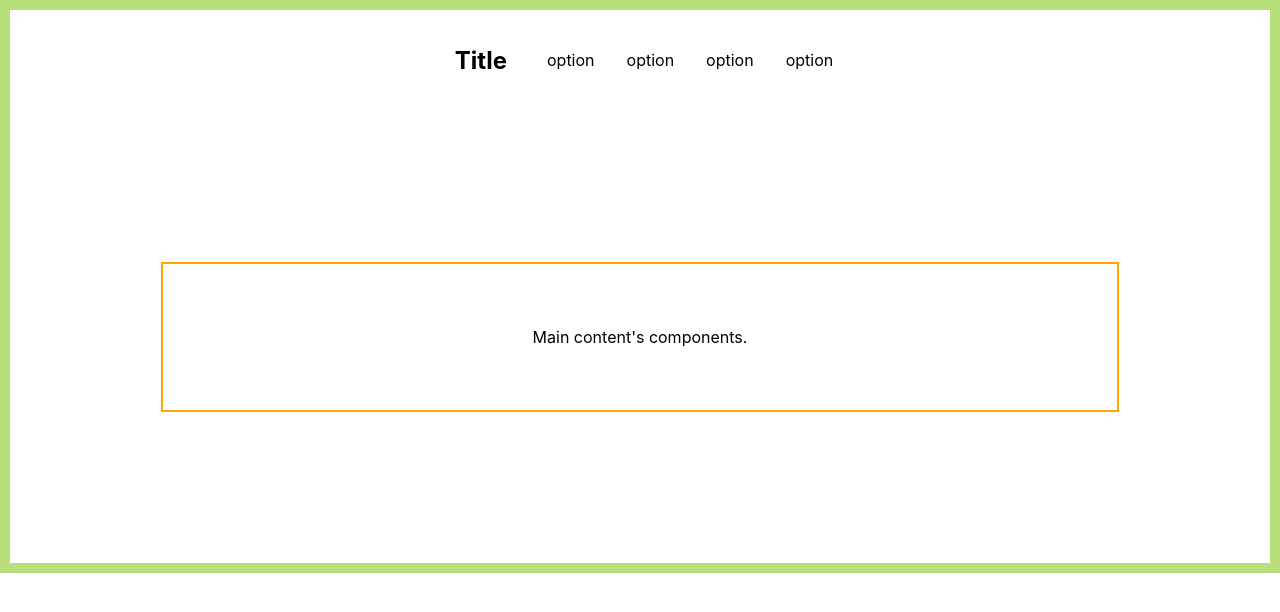
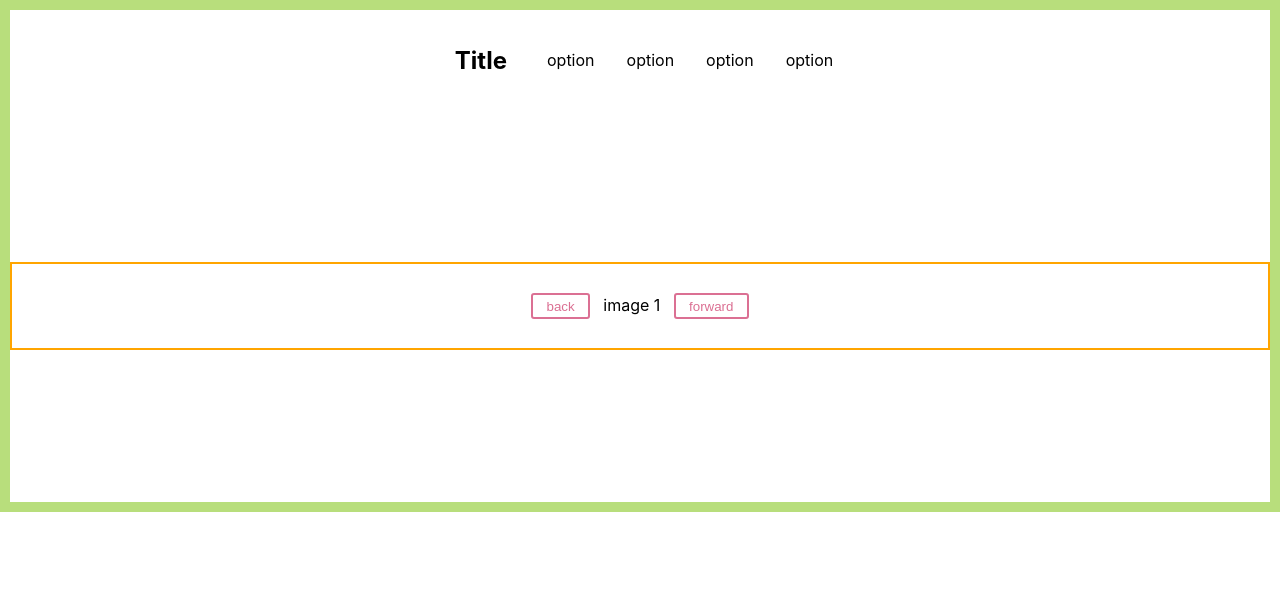
Before and after one commit to KeturahDev/Clean-Juice-Layout, a React (Create React App) app: page / in a window 1280 px wide. Shown: the top 612 px of the page. Built offline with nearby package versions, Linux system fonts and the light colour scheme.

Commit message:
begin on info scroller component

```diff
--- /dev/null
+++ b/src/components/InfoBar.jsx
@@ -0,0 +1,20 @@
+import React, { useState } from 'react';
+import styled from 'styled-components';
+
+const Box = styled.div`
+  margin: auto;
+`;
+
+const InfoBar = () => {
+  const [selected, setSelected] = useState('image 1');
+
+  return (
+    <Box>
+      <button onClick={() => alert('back')}>back</button>
+      {selected}
+      <button onClick={() => alert('forward')}>forward</button>
+    </Box>
+  );
+};
+
+export default InfoBar;
--- a/src/components/Main.jsx
+++ b/src/components/Main.jsx
@@ -1,22 +1,21 @@
 import React from 'react';
 import styled from 'styled-components';
+import InfoBar from './InfoBar';
 
 const Box = styled.div`
   display: flex;
-  margin: 12%;
-  padding: 5%;
+  margin: 12% 0;
+  padding: 1em;
   border: 2px solid orange;
   flex-direction: column;
   align-items: center;
-  justify-content: center;
+  justify-content: space-between;
 `;
 const Main = () => {
   return (
-    <React.Fragment>
-      <Box>
-        <div>Main content's components.</div>
-      </Box>
-    </React.Fragment>
+    <Box>
+      <InfoBar />
+    </Box>
   );
 };
 
```
